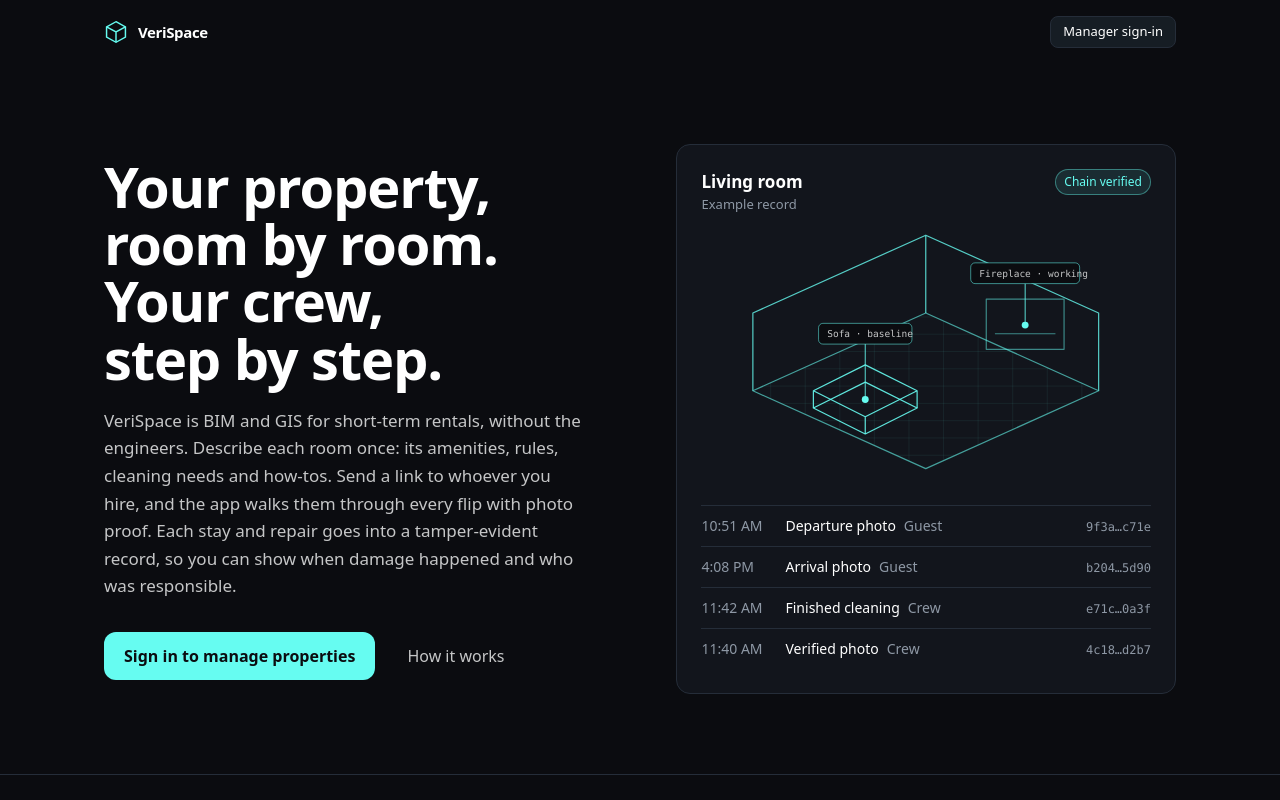
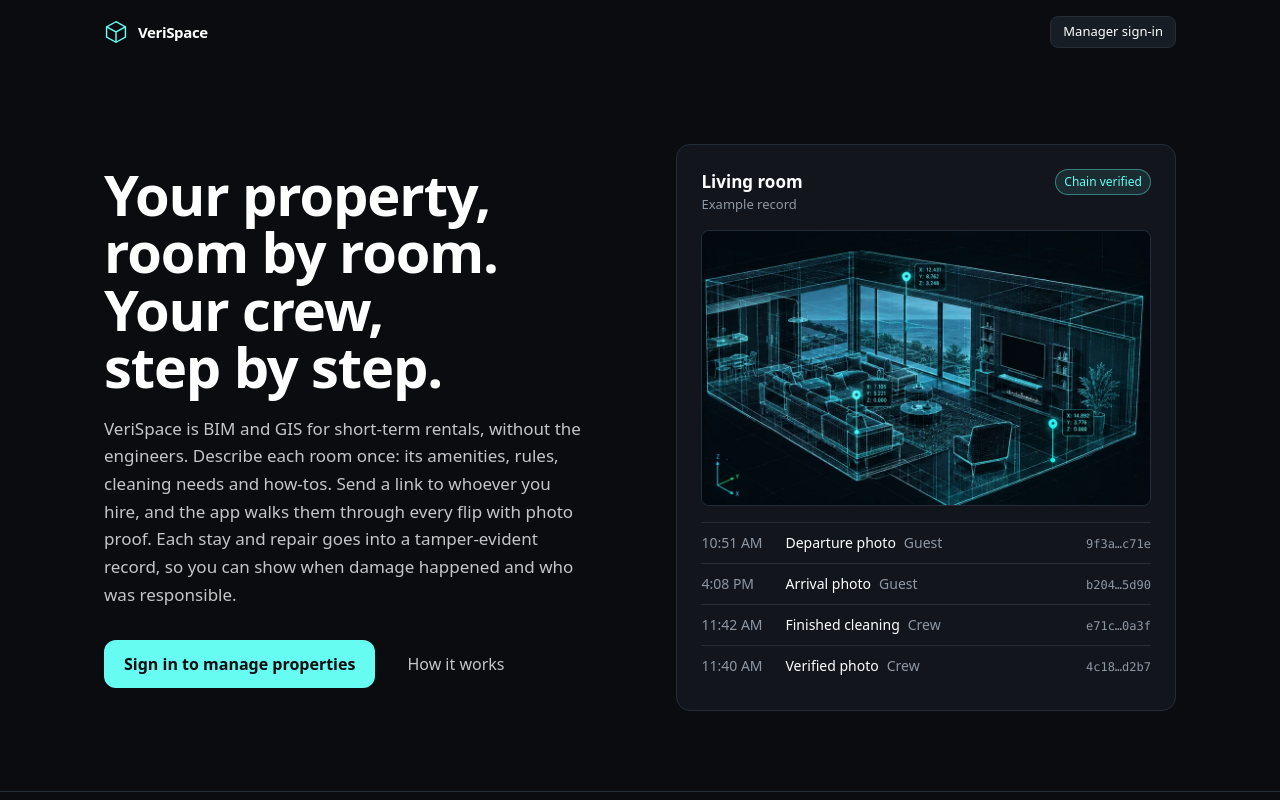
Before and after one commit to terratian/VeriSpace, a Next.js app: page / in a window 1280 px wide. Shown: the top 800 px of the page. Built offline with nearby package versions, Linux system fonts and the light colour scheme.

Commit message:
Landing hero: use the 3D room artwork
Co-Authored-By: Claude Sonnet 5.5 <noreply@anthropic.com>
Claude-Session: https://claude.ai/code/session_01G2d1Uwq2MgE88r2AVzKKzF

```diff
--- a/src/app/page.tsx
+++ b/src/app/page.tsx
@@ -24,34 +24,17 @@ const PILLARS = [
   },
 ];
 
-/** An illustrative wireframe of a room with assets pinned to it. Not a real scan. */
+/** The room as a 3D model with assets pinned to it. Illustrative artwork, not a real scan. */
 function RoomTwin() {
   return (
-    <svg viewBox="0 0 520 300" role="img" aria-label="Wireframe of a living room with a sofa and a fireplace pinned" className="mb-4 mt-4 w-full">
-      <defs>
-        <pattern id="twin-grid" width="40" height="20" patternUnits="userSpaceOnUse">
-          <path d="M40 0H0V20" fill="none" stroke="#66FCF1" strokeOpacity=".14" />
-        </pattern>
-      </defs>
-      <g fill="none" stroke="#66FCF1" strokeWidth="1.4" strokeLinejoin="round">
-        <path d="M260 96 460 186 260 276 60 186z" fill="url(#twin-grid)" strokeOpacity=".6" />
-        <path d="M60 186V96L260 6 460 96V186M260 6V96" strokeOpacity=".8" />
-        <path d="M190 176 250 206 190 236 130 206z" strokeOpacity=".9" />
-        <path d="M130 206v-20l60-30 60 30v20M190 236v-20M130 186l60 30 60-30" strokeOpacity=".9" />
-        <path d="M330 80h90v58h-90z" strokeOpacity=".5" />
-        <path d="M340 120h70" strokeOpacity=".5" />
-      </g>
-      <g fontFamily="ui-monospace, Menlo, monospace" fontSize="11">
-        <line x1="190" y1="196" x2="190" y2="132" stroke="#66FCF1" />
-        <circle cx="190" cy="196" r="4" fill="#66FCF1" />
-        <rect x="136" y="108" width="108" height="24" rx="5" fill="#0B0C10" stroke="#66FCF1" strokeOpacity=".6" />
-        <text x="146" y="124" fill="#C5C6C7">Sofa · baseline</text>
-        <line x1="375" y1="110" x2="375" y2="62" stroke="#66FCF1" />
-        <circle cx="375" cy="110" r="4" fill="#66FCF1" />
-        <rect x="312" y="38" width="126" height="24" rx="5" fill="#0B0C10" stroke="#66FCF1" strokeOpacity=".6" />
-        <text x="322" y="54" fill="#C5C6C7">Fireplace · working</text>
-      </g>
-    </svg>
+    // eslint-disable-next-line @next/next/no-img-element
+    <img
+      src="/hero-room.webp"
+      alt="A living room drawn as a glowing 3D wireframe, with measured points pinned to it"
+      width={916}
+      height={560}
+      className="mb-4 mt-4 w-full rounded-lg border border-edge"
+    />
   );
 }
 
```
Also changed, not shown: public/hero-room.webp (added).
